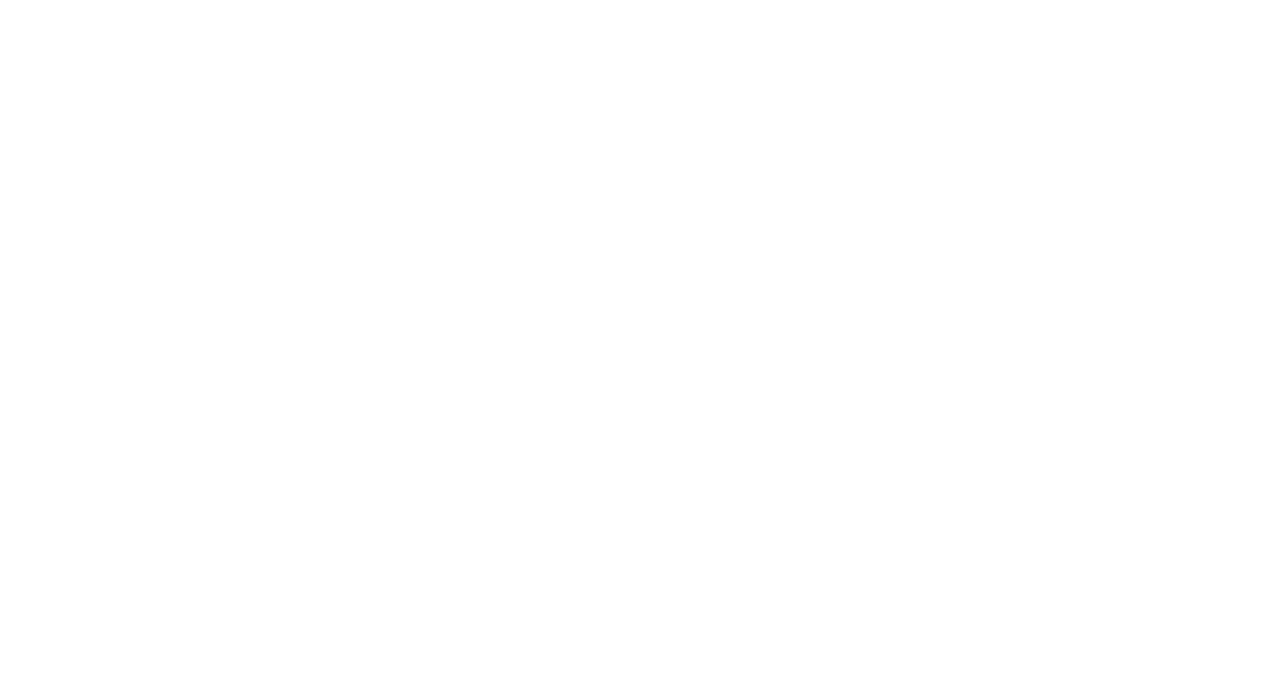
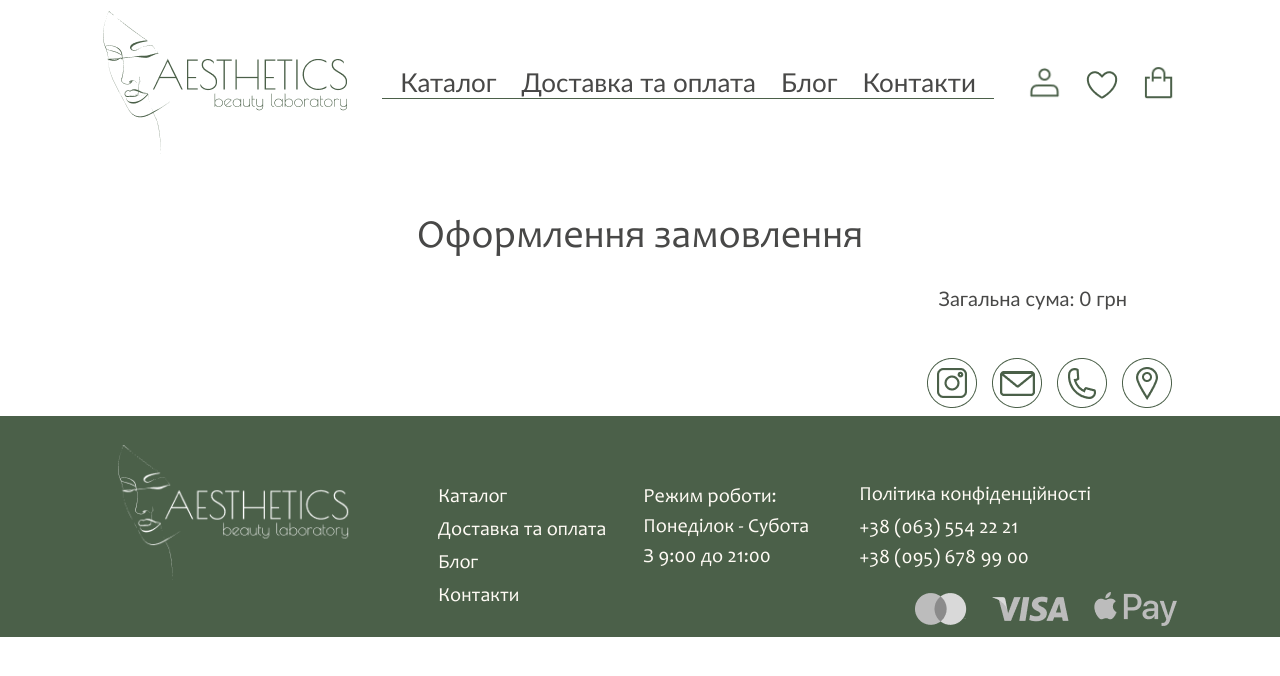
Before and after one commit to biryukov-m/aethetics, a React (Create React App) app: page /order in a window 1280 px wide. Before the commit this address had no page. Shown: the top 676 px of the page. Built offline with nearby package versions, Linux system fonts and the light colour scheme.

Commit message:
feat: Connected route and link to order page

```diff
--- a/src/modules/basket-modal/BasketModal.component.tsx
+++ b/src/modules/basket-modal/BasketModal.component.tsx
@@ -1,4 +1,5 @@
 import React, { useContext } from 'react';
+import { Link } from 'react-router-dom';
 import * as Styled from './BasketModal.styled';
 import basketService from '../../services/basket.service';
 import { Button as StyledButton } from '../common/button/button.styled';
@@ -34,7 +35,9 @@ const BasketModal: React.FC<IProps> = ({ closeHandler }) => {
           <Styled.ContinueShopping onClick={closeHandler}>
             Продовжити покупки
           </Styled.ContinueShopping>
-          <StyledButton onClick={closeHandler}>Купити</StyledButton>
+          <Link to="/order">
+            <StyledButton onClick={closeHandler}>Купити</StyledButton>
+          </Link>
         </Styled.Wrapper>
       </Styled.Overlay>
     );
--- a/src/modules/navigation/index.tsx
+++ b/src/modules/navigation/index.tsx
@@ -8,6 +8,7 @@ import Blog from '../blog/pages/blog/Blog';
 import Cabinet from '../cabinet/pages/Cabinet';
 import Contacts from '../contacts/pages/Contacts';
 import DeliveryPayment from '../delivery-payment/pages/DeliveryPayment';
+import Order from '../order/pages/Order';
 
 export const MainRouter = () => (
   <Router>
@@ -21,6 +22,7 @@ export const MainRouter = () => (
         <Route path="blog" element={<Blog />} />
         <Route path="contacts" element={<Contacts />} />
         <Route path="cabinet" element={<Cabinet />} />
+        <Route path="order" element={<Order />} />
       </Route>
     </Routes>
   </Router>
```
